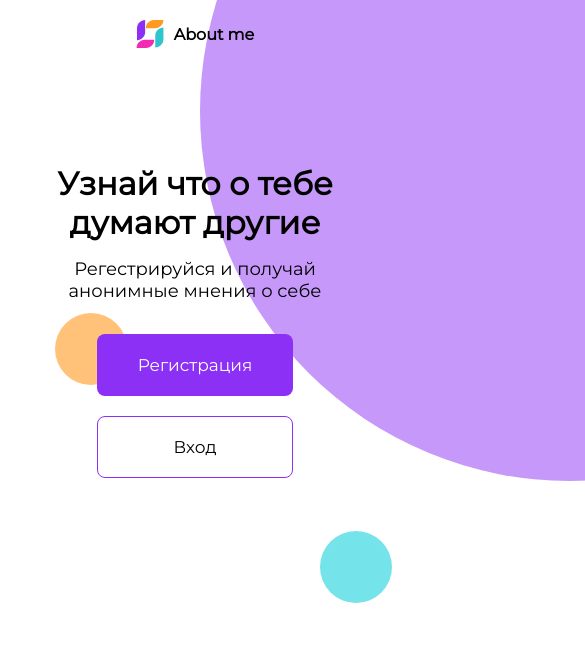
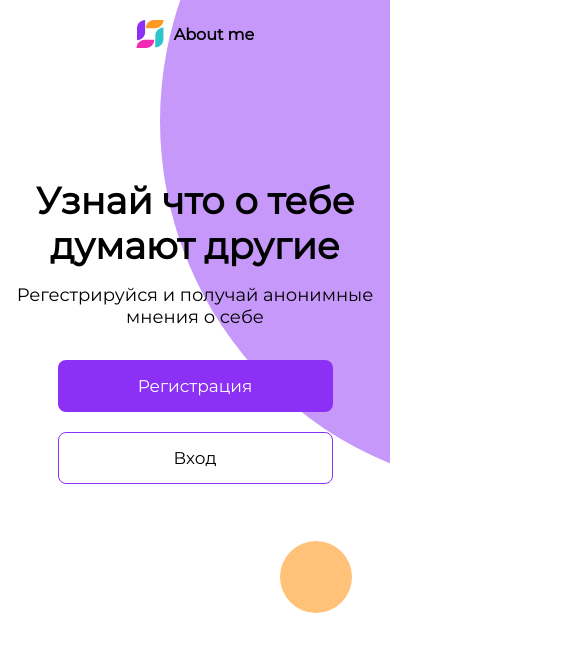
Before and after one commit to thth13/thth13.github.io, a plain HTML site: page index.html in a window 390 px wide. Shown: the top 652 px of the page, 585 px wide, since content can reach past the window. Drawn offline with Linux system fonts and the light colour scheme.

Commit message:
Add files via upload

```diff
--- a/style.css
+++ b/style.css
@@ -186,8 +186,9 @@ header {
 
 
 @media (max-width: 750px) {
+
   .title h2 {
-    font-size: 32px;
+    font-size: 37px;
     /* margin: 0 auto; */
   }
   .mobile-buttons {
@@ -199,15 +200,19 @@ header {
     font-size: 17px;
   }
 
-  body {
+  body, html {
     overflow: hidden;
     /* border: 1px solid red; */
-    /* width: 100%; */
+    height: 100%;
     /* display: flex; */
     /* justify-content: center; */
   }
+
+  body {
+    padding: 0 10px;
+  }
   .main-section {
-    margin-top: 40%;
+    margin-top: 35%;
   }
 
   .desktop-button {
@@ -235,9 +240,18 @@ header {
     /* border: 1px solid red; */
   }
 
+  .title h2 {
+
+  }
+
   .main-section {
     /* border: 1px solid red; */
     /* text-align: center; */
+  }
+
+  .title button {
+    width: 275px;
+    height: 52px;
   }
 
   .background-block {
@@ -254,11 +268,11 @@ header {
   }
 
   .background2 {
-    left: 270px;
+    left: 270px;background: #FFC278;
   }
 
   .background3 {
-  /* display: none; */
+  display: none;
     top: -590px;
     left: 5px;
      /* bottom: 1000px; */
```
